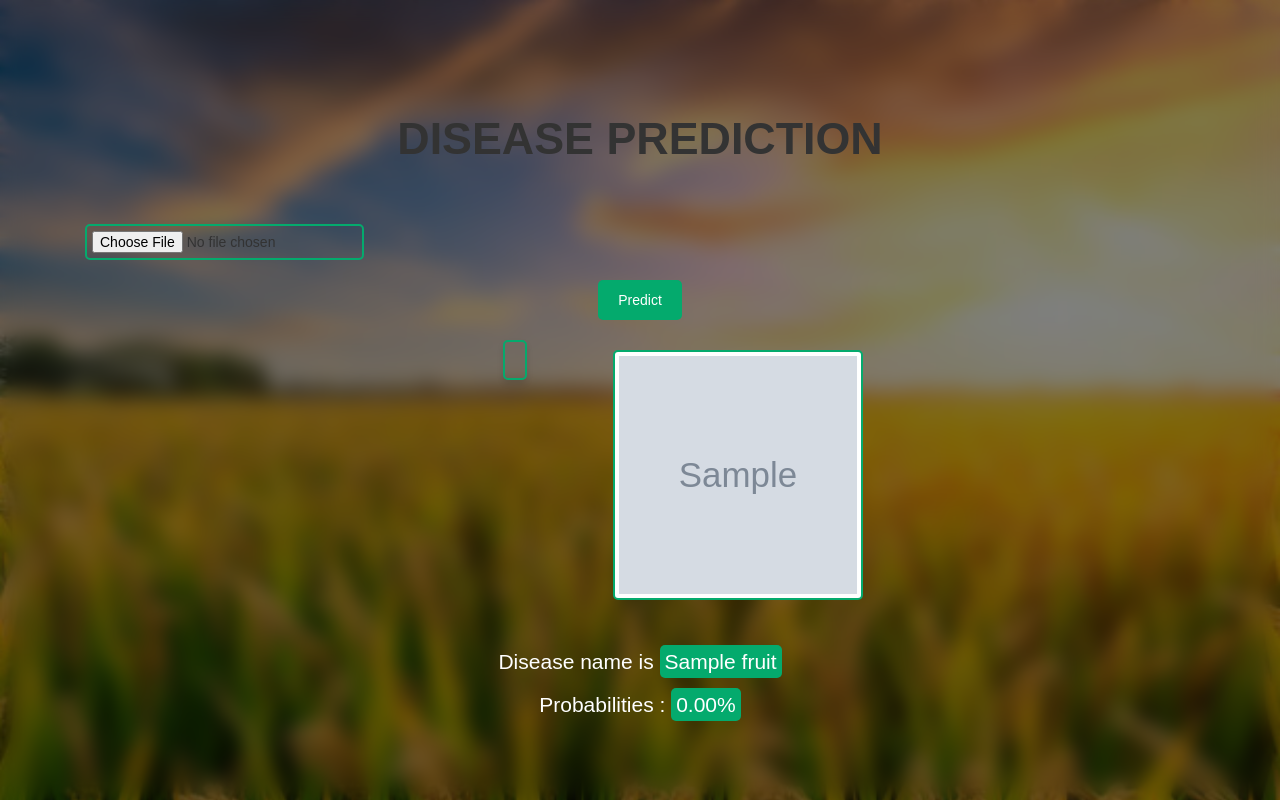
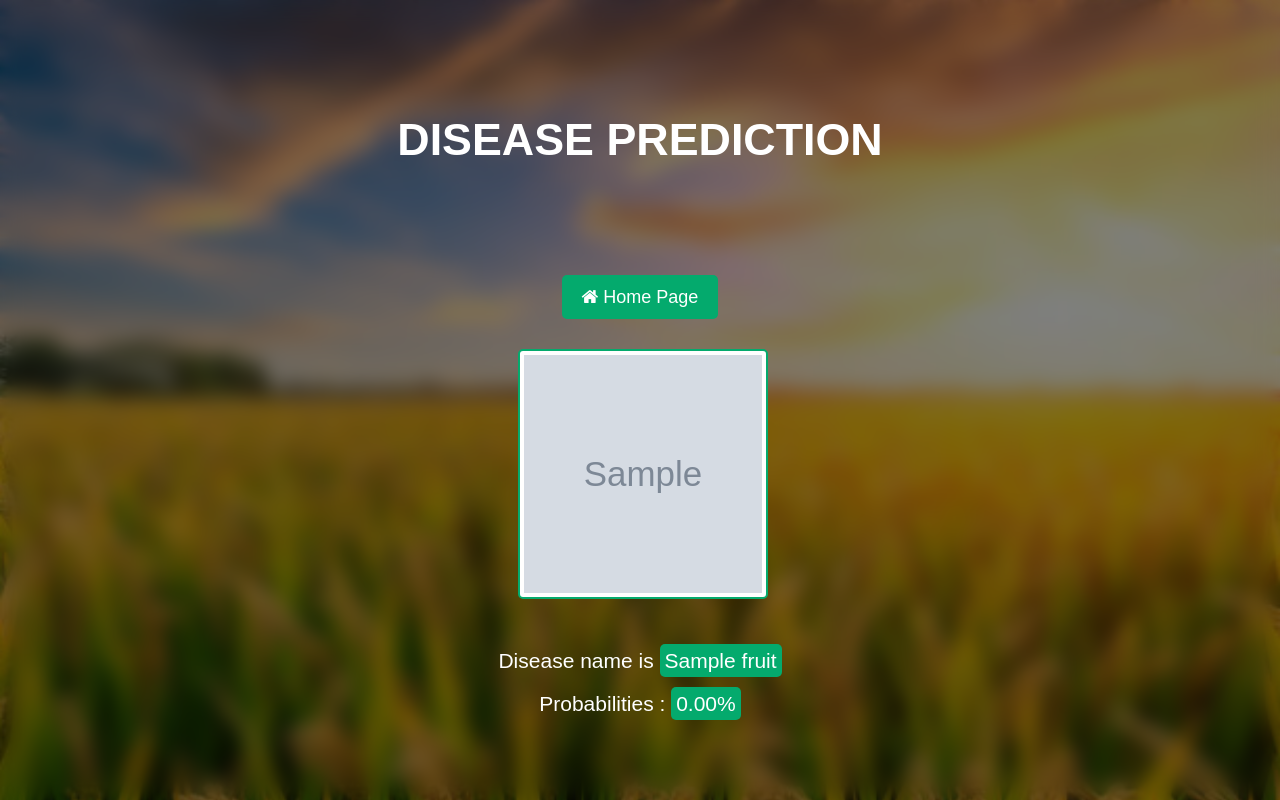
Before and after one commit to babbarparth/rice-leaf, a Flask app: template templates/predict.html in a window 1280 px wide. Run offline with Flask 3, Linux system fonts and the light colour scheme; the template is opened without the code that fills it: most values are stand-ins (such as "Sample title", 1, 10 or a date in 2020); grey boxes marked "Sample" are stand-in pictures; some libraries are stand-ins or nearby versions.

Commit message:
riceleaf

```diff
--- a/static/style.css
+++ b/static/style.css
@@ -48,6 +48,7 @@ h1 {
     font-size: 2.5em;
     font-weight: 600;
     text-align: center;
+    color: white;
 }
 
 /* Style the form */
@@ -62,6 +63,7 @@ input[type="file"] {
     border-radius: 5px;
     padding: 5px;
     text-align: center;
+    margin-left: 200px;
 }
 
 .btn-success {
@@ -70,6 +72,7 @@ input[type="file"] {
     border: none;
     border-radius: 5px;
     padding: 10px 20px;
+    margin-top: 50px;
     cursor: pointer;
     text-align: center;
 }
--- a/templates/predict.html
+++ b/templates/predict.html
@@ -6,6 +6,7 @@
     <meta name="viewport" content="width=device-width, initial-scale=1, shrink-to-fit=no">
     <link rel="stylesheet" href="https://maxcdn.bootstrapcdn.com/bootstrap/3.4.1/css/bootstrap.min.css">
     <link rel="stylesheet" href="static/style.css">
+    <link rel="stylesheet" href="https://cdnjs.cloudflare.com/ajax/libs/font-awesome/4.7.0/css/font-awesome.min.css">
     <title>Rice Leaf Disases </title>
 </head>
 <body>
@@ -15,14 +16,13 @@
     </div>
    <div class="col-lg-12">
       <center><form  class="form-inline" action = "/predict" method = "post" enctype="multipart/form-data">
-          <input type="file" name="file"/><br>
-          <input type = "submit" class="btn btn-success" value="Predict">
+        <a href="/" class="btn btn-lg btn-success"><i class="fa fa-home"></i>  Home Page</a>
       </form></center>
     </div>
-    <div class="col-lg-5" style="padding-top:30px">
-      <span class="border border-primary">
+    <div class="col-lg-3" style="padding-top:30px">
+
         <img src="{{ user_image }}" alt="User Image" class="img-thumbnail" style="width:250px;height:250px;float:right">
-      </span>
+
     </div>
     <div class="col-lg-5 hello" style="padding-top:30px">
       <h4>Disease name is <mark style="background-color:#04aa6d;color:white;border-radius:5px">{{fruit}}</mark></h4>
```
Also changed, not shown: README.md (added).
